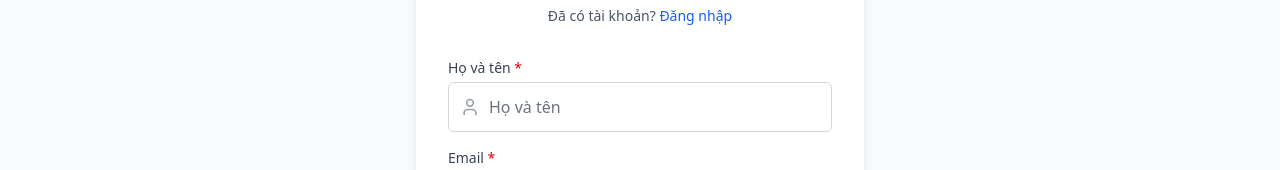
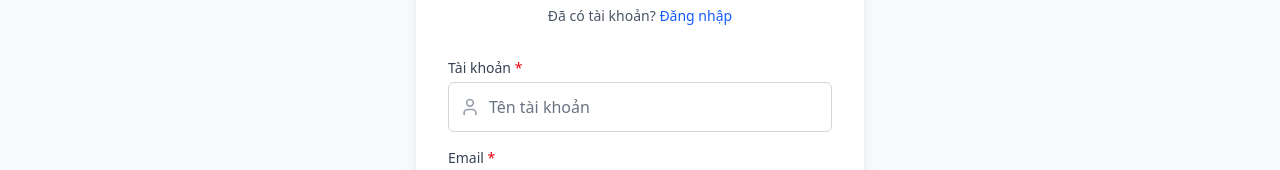
Before and after one commit to nghiatran149/SWP-FE, a React app: page /register in a window 1280 px wide. Shown: the part 239-409 px from the top of the page. Built offline with nearby package versions, Linux system fonts and the light colour scheme; the HTML template or start-up script is replaced by a standard one.

Commit message:
Update Login, Register

```diff
--- a/src/pages/Login.jsx
+++ b/src/pages/Login.jsx
@@ -98,7 +98,7 @@ const Login = () => {
                 htmlFor="email"
                 className="block text-sm font-medium text-gray-700 mb-1"
               >
-                Email
+                Tài khoản
               </label>
               <div className="relative">
                 <div className="absolute inset-y-0 left-0 pl-3 flex items-center pointer-events-none">
@@ -107,13 +107,13 @@ const Login = () => {
                 <input
                   id="email"
                   name="email"
-                  type="email"
-                  autoComplete="email"
+                  type="text"
+                  autoComplete="username"
                   required
                   value={email}
                   onChange={(e) => setEmail(e.target.value)}
                   className="appearance-none rounded-md relative block w-full px-3 py-3 pl-10 border border-gray-300 placeholder-gray-500 text-gray-900 focus:outline-none focus:ring-blue-500 focus:border-blue-500"
-                  placeholder="Email"
+                  placeholder="Tên tài khoản"
                 />
               </div>
             </div>
--- a/src/pages/Register.jsx
+++ b/src/pages/Register.jsx
@@ -4,7 +4,7 @@ import { AlertCircle, Mail, Lock, User, Eye, EyeOff } from "lucide-react";
 
 const Register = () => {
   const [formData, setFormData] = useState({
-    fullName: "",
+    username: "",
     email: "",
     password: "",
     confirmPassword: "",
@@ -25,7 +25,7 @@ const Register = () => {
 
     // Basic validation
     if (
-      !formData.fullName ||
+      !formData.username ||
       !formData.email ||
       !formData.password ||
       !formData.confirmPassword
@@ -91,27 +91,27 @@ const Register = () => {
 
         <form className="mt-8 space-y-6" onSubmit={handleSubmit}>
           <div className="rounded-md space-y-4">
-            {/* Full Name */}
+            {/* Username */}
             <div>
               <label
-                htmlFor="fullName"
+                htmlFor="username"
                 className="block text-sm font-medium text-gray-700 mb-1"
               >
-                Họ và tên <span className="text-red-600">*</span>
+                Tài khoản <span className="text-red-600">*</span>
               </label>
               <div className="relative">
                 <div className="absolute inset-y-0 left-0 pl-3 flex items-center pointer-events-none">
                   <User className="h-5 w-5 text-gray-400" />
                 </div>
                 <input
-                  id="fullName"
-                  name="fullName"
+                  id="username"
+                  name="username"
                   type="text"
                   required
-                  value={formData.fullName}
+                  value={formData.username}
                   onChange={handleChange}
                   className="appearance-none rounded-md relative block w-full px-3 py-3 pl-10 border border-gray-300 placeholder-gray-500 text-gray-900 focus:outline-none focus:ring-blue-500 focus:border-blue-500"
-                  placeholder="Họ và tên"
+                  placeholder="Tên tài khoản"
                 />
               </div>
             </div>
```
